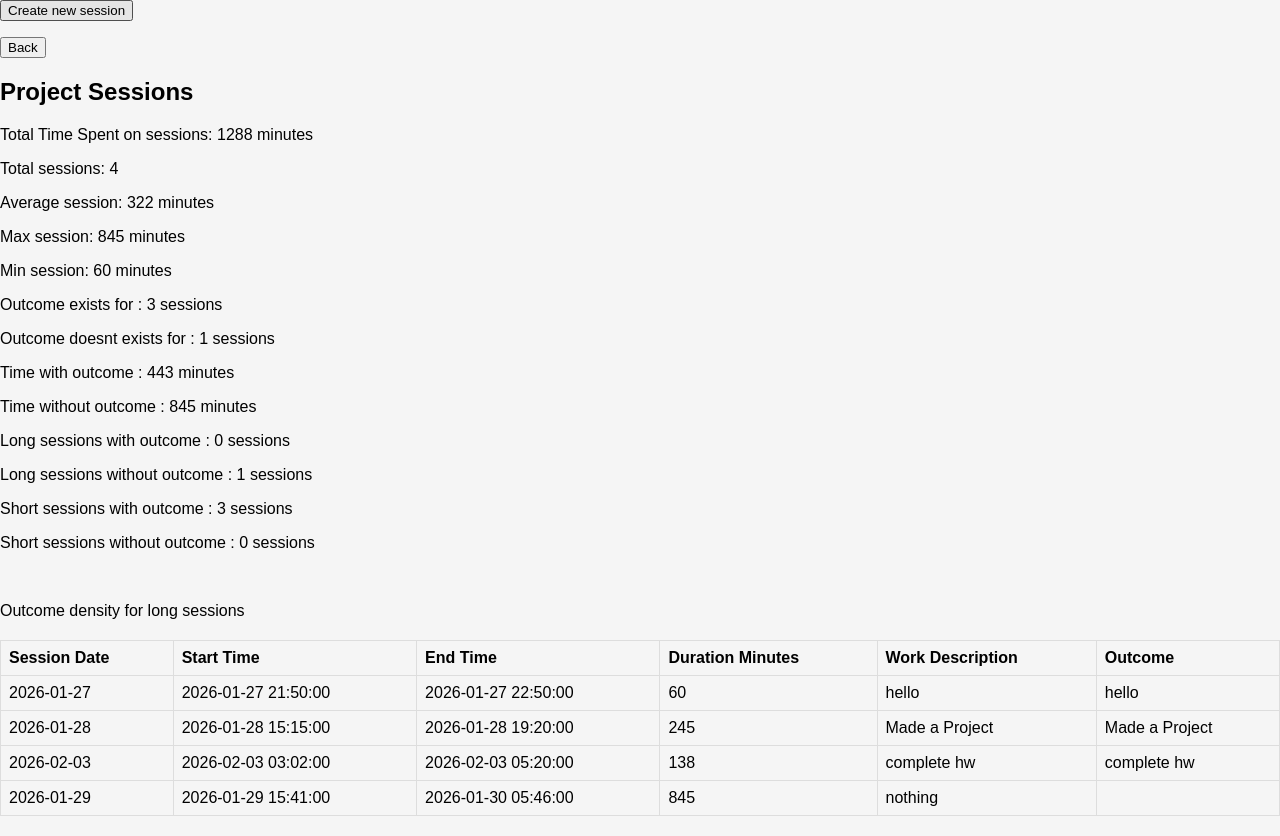
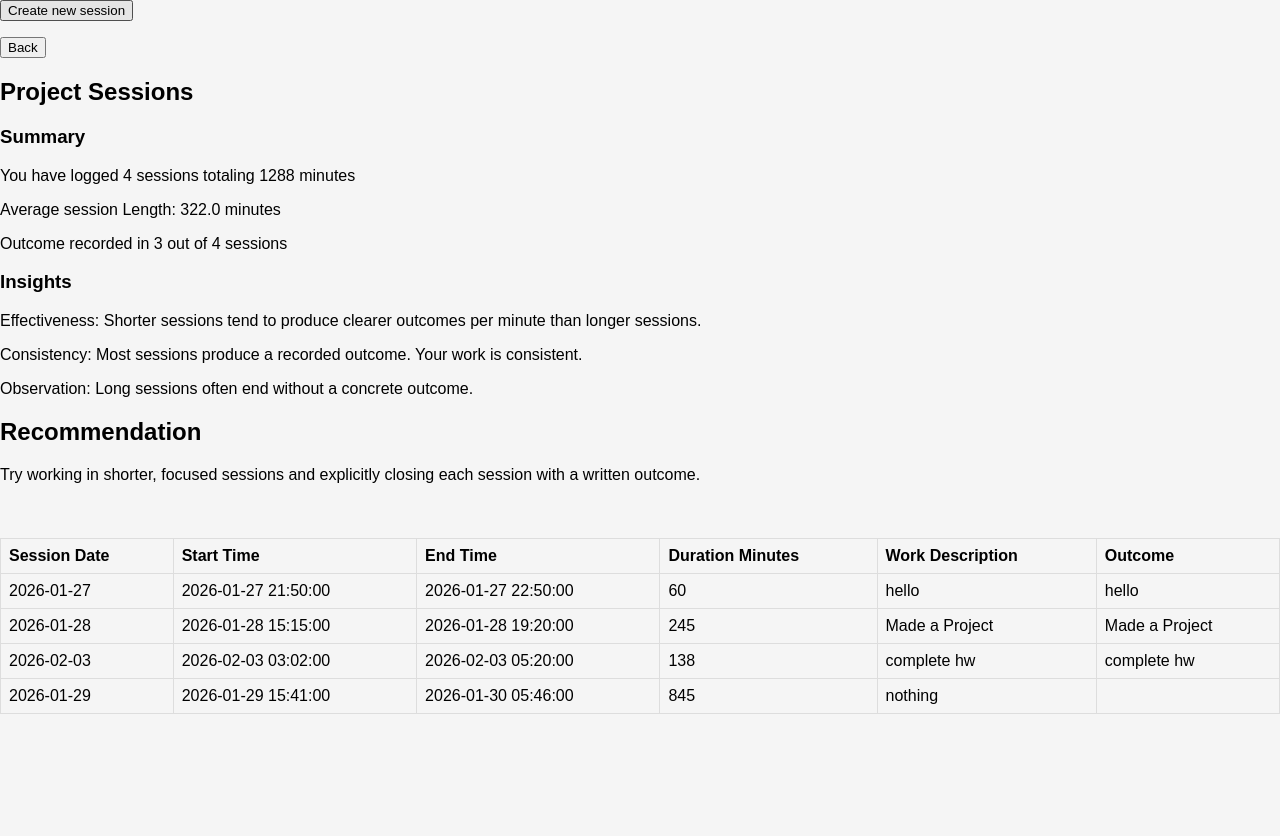
Before and after one commit to muzakkir2045/PPI, a Flask app: page /work_sessions/1 in a window 1280 px wide. After the commit the page ends 714 px from the top, so only its background shows below. Run offline with Flask 3, Linux system fonts and the light colour scheme; data comes from the database, SQL or seed files in the repository.

Commit message:
Add session outcome analytics and recommendations

```diff
--- a/app.py
+++ b/app.py
@@ -82,20 +82,21 @@ def new_project():
 
 @app.route('/work_sessions/<int:project_id>')
 def work_sessions(project_id):
+
     sessions = WorkSession.query.filter_by(project_id = project_id).all()
+    total_sessions = db.session.query(
+        func.count(WorkSession.id)
+    ).filter(
+        WorkSession.project_id == project_id
+    ).scalar() or 0
+
     total_minutes = db.session.query(
         func.sum(WorkSession.duration_minutes)
     ).filter(
         WorkSession.project_id == project_id
     ).scalar() or 0
 
-    total_sessions = db.session.query(
-        func.count(WorkSession.id)
-    ).filter(
-        WorkSession.project_id == project_id
-    ).scalar() or 0
-
-    avg_session = (total_minutes//total_sessions)
+    avg_session = (total_minutes/total_sessions if total_sessions > 0 else 0)
 
     max_session = db.session.query(
         func.max(WorkSession.duration_minutes)
@@ -229,21 +230,63 @@ def work_sessions(project_id):
         if total_duration_short > 0 else 0
     )
 
+    if outcome_density_short > outcome_density_long:
+        summary_message = "Shorter sessions tend to produce clearer outcomes " \
+        "per minute than longer sessions."
+
+    elif outcome_density_short < outcome_density_long:
+        summary_message = "Longer sessions appear to generate more outcome" \
+        " value per minute than shorter ones."
+
+    else:
+        summary_message = "Session length does not significantly affect outcome quality in this project."
+
+
+    outcome_rate = outcome_exists/total_sessions if total_sessions > 0 else 0
+    if outcome_rate >= 0.7:
+        reliability_message = "Most sessions produce a recorded outcome. Your work is consistent."
+    elif 0.4 <= outcome_rate < 0.7:
+        reliability_message = "Outcomes are produced inconsistently. Some sessions may lack clear closure."
+    else:
+        reliability_message = "Many sessions end without a recorded outcome. This may reduce learning clarity."
+
+    observation_message = None
+
+    if long_sessions_without_outcome > long_sessions_with_outcome:
+        observation_message = "Long sessions often end without a concrete outcome."
+    elif short_sessions_with_outcome >= short_sessions_without_outcome:
+        observation_message = "Short sessions frequently result in clear outcomes."
+
+
+    if outcome_rate < 0.4:
+        recommendation = "Many sessions end without a clear outcome. Make " \
+        "it a habit to explicitly record what was achieved at the end of each session."
+    else:
+        if outcome_density_short > outcome_density_long:
+            recommendation = "Try working in shorter, focused sessions and " \
+            "explicitly closing each session with a written outcome."
+        elif outcome_density_long > outcome_density_short:
+            recommendation = "Longer uninterrupted sessions seem to work " \
+            "better for this project. Protect time for deep work."
+        else:
+            recommendation = "Session length appears flexible. Focus on clearly " \
+            "defining outcomes regardless of session duration."
+
+    insights = {
+        "effectiveness": summary_message,
+        "reliability": reliability_message,
+        "observation": observation_message,
+        "recommendation" : recommendation
+    }
+
+
     return render_template('project_sessions.html',
         sessions = sessions, project_id = project_id,
         total_time_spent = total_minutes,
         total_sessions = total_sessions,
         avg_session = avg_session,
-        max_session = max_session,
-        min_session = min_session,
+        insights = insights,
         outcome_exists = outcome_exists,
-        outcome_doesnt_exists = outcome_doesnt_exists,
-        time_with_outcome = time_with_outcome,
-        time_without_outcome = time_without_outcome,
-        long_sessions_with_outcome = long_sessions_with_outcome,
-        long_sessions_without_outcome = long_sessions_without_outcome,
-        short_sessions_with_outcome = short_sessions_with_outcome,
-        short_sessions_without_outcome = short_sessions_without_outcome
         )
 
 @app.route('/projects/<int:project_id>/new_session', methods = ['GET','POST'])
--- a/templates/project_sessions.html
+++ b/templates/project_sessions.html
@@ -1,8 +1,10 @@
 <html>
+
 <head>
     <title>Project Sessions</title>
     <link rel="stylesheet" href="{{ url_for('static', filename='project_sessions.css') }}">
 </head>
+
 <body>
     <form action="{{ url_for('new_session', project_id=project_id) }}" method="GET">
         <button class="new-session-btn" type="submit">Create new session</button>
@@ -15,21 +17,27 @@
 
         <div class="summary">
             <h2>Project Sessions</h2>
-                <p>Total Time Spent on sessions: {{ total_time_spent }} minutes</p>
-                <p>Total sessions: {{ total_sessions }}</p>
-                <p>Average session: {{ avg_session }} minutes</p>
-                <p>Max session: {{ max_session }} minutes</p>
-                <p>Min session: {{ min_session }} minutes</p>
-                <p>Outcome exists for : {{ outcome_exists }} sessions</p>
-                <p>Outcome doesnt exists for : {{ outcome_doesnt_exists }} sessions</p>
-                <p>Time with outcome : {{ time_with_outcome }} minutes</p>
-                <p>Time without outcome : {{ time_without_outcome }} minutes</p>
-                <p>Long sessions with outcome : {{ long_sessions_with_outcome }} sessions</p>
-                <p>Long sessions without outcome : {{ long_sessions_without_outcome }} sessions</p>
-                <p>Short sessions with outcome : {{ short_sessions_with_outcome }} sessions</p>
-                <p>Short sessions without outcome : {{ short_sessions_without_outcome }} sessions</p>
+            {% if sessions|length >= 3 %}
+                <h3>Summary</h3>
+                <p>You have logged {{total_sessions}} sessions totaling {{ total_time_spent }} minutes</p>
+                <p>Average session Length: {{ avg_session }} minutes</p>
+                <p>Outcome recorded in {{ outcome_exists }} out of {{total_sessions}} sessions</p>
+
+                <h3>Insights</h3>
+                <p>Effectiveness: {{ insights.effectiveness }}</p>
+                <p>Consistency: {{ insights.reliability }}</p>
+
+                {% if insights.observation %}
+                <p>Observation: {{ insights.observation }}</p>
+                {% endif %}
+
+                <h2>Recommendation</h2>
+                <p>{{ insights.recommendation }}</p>
+
+            {% else %}
+                <p>First log Atleast 3 sessions to get the summary</p>
+            {% endif %}
             <br>
-                <p>Outcome density for long sessions</p>
         </div>
         {% if sessions|length > 0 %}
         <table class="sessions-table">
@@ -58,4 +66,5 @@
         {% endif %}
     </main>
 </body>
+
 </html>
```
Lines whose indentation alone changed are shown as unchanged.
